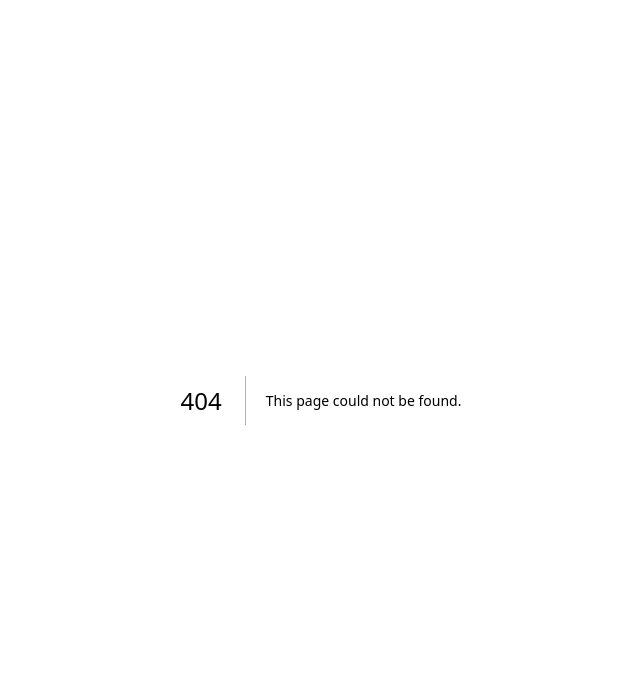
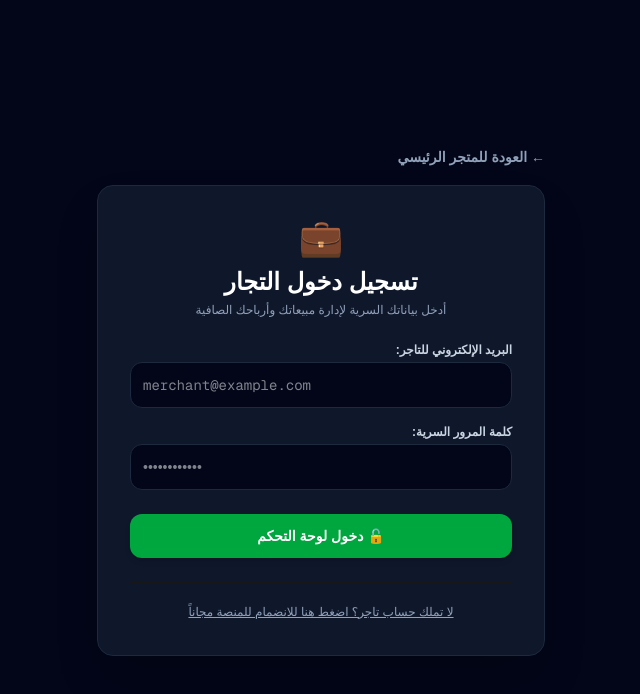
Before and after one commit to samsomprince-sys/dz-escrow-shop, a Next.js app: page /merchant/auth in a window 1280 px wide. Before the commit this address had no page. Shown: the top 694 px of the page, without its empty margins (319-959 px from the left). Built offline with nearby package versions, Linux system fonts and the light colour scheme; no server answers.

Commit message:
add full merchant authentication registration and login portal

```diff
--- /dev/null
+++ b/app/merchant/auth/page.tsx
@@ -0,0 +1,126 @@
+'use client';
+
+import { useState } from 'react';
+import { useRouter } from 'next/navigation';
+import { supabase } from '../../../lib/supabase';
+import Link from 'next/link';
+
+export default function MerchantAuthPage() {
+  const router = useRouter();
+  const [isSignUp, setIsSignUp] = useState(false); // التبديل بين الدخول وإنشاء حساب
+  const [email, setEmail] = useState('');
+  const [password, setPassword] = useState('');
+  const [loading, setLoading] = useState(false);
+
+  async function handleAuth(e: React.FormEvent) {
+    e.preventDefault();
+    if (!email || !password) {
+      alert('الرجاء ملء جميع الخانات أولاً!');
+      return;
+    }
+    setLoading(true);
+
+    if (isSignUp) {
+      // 1. عملية إنشاء حساب تاجر جديد في السيرفر
+      const { data, error } = await supabase.auth.signUp({
+        email: email,
+        password: password,
+      });
+
+      if (error) {
+        alert('حدث خطأ أثناء التسجيل: ' + error.message);
+      } else if (data?.user) {
+        // إنشاء محفظة مالية افتراضية فارغة تلقائياً للتاجر الجديد
+        await supabase.from('merchant_wallets').insert([
+          { merchant_id: data.user.id, total_earned_da: 0, pending_withdrawal_da: 0 }
+        ]);
+        alert('✓ تم إنشاء حساب التاجر الخاص بك بنجاح! يمكنك الدخول الآن.');
+        setIsSignUp(false);
+      }
+    } else {
+      // 2. عملية تسجيل الدخول للتاجر الحالي
+      const { data, error } = await supabase.auth.signInWithPassword({
+        email: email,
+        password: password,
+      });
+
+      if (error) {
+        alert('خطأ في تسجيل الدخول: ' + error.message);
+      } else if (data?.user) {
+        alert('✓ مرحباً بك مجدداً! تم فك قفل لوحة التحكم الخاصة بك.');
+        router.push('/merchant/dashboard'); // الانتقال الفوري للوحة التحكم
+      }
+    }
+    setLoading(false);
+  }
+
+  return (
+    <div className="min-h-screen bg-slate-950 flex flex-col items-center justify-center p-6" dir="rtl">
+      {/* زر العودة للرئيسية */}
+      <div className="w-full max-w-md mb-4 text-right">
+        <Link href="/" className="inline-flex items-center text-sm font-semibold text-slate-400 hover:text-green-500 transition-colors">
+          ← العودة للمتجر الرئيسي
+        </Link>
+      </div>
+
+      <div className="max-w-md w-full bg-slate-900 p-8 rounded-2xl border border-slate-800 text-right shadow-2xl">
+        <div className="text-center mb-6">
+          <span className="text-4xl">💼</span>
+          <h1 className="text-2xl font-bold text-white mt-2">
+            {isSignUp ? 'بوابة انضمام التجار الجدد' : 'تسجيل دخول التجار'}
+          </h1>
+          <p className="text-xs text-slate-400 mt-1">
+            {isSignUp ? 'أنشئ حسابك وابدأ في عرض سلعك الرقمية بأمان' : 'أدخل بياناتك السرية لإدارة مبيعاتك وأرباحك الصافية'}
+          </p>
+        </div>
+
+        <form onSubmit={handleAuth} className="space-y-4">
+          {/* خانة البريد الإلكتروني */}
+          <div>
+            <label className="block text-xs font-semibold text-slate-300 mb-1">البريد الإلكتروني للتاجر:</label>
+            <input
+              type="email"
+              value={email}
+              onChange={(e) => setEmail(e.target.value)}
+              className="w-full p-3 bg-slate-950 border border-slate-800 rounded-xl text-sm text-white focus:outline-none focus:border-green-500 text-left font-mono"
+              placeholder="merchant@example.com"
+              required
+            />
+          </div>
+
+          {/* خانة كلمة المرور */}
+          <div>
+            <label className="block text-xs font-semibold text-slate-300 mb-1">كلمة المرور السرية:</label>
+            <input
+              type="password"
+              value={password}
+              onChange={(e) => setPassword(e.target.value)}
+              className="w-full p-3 bg-slate-950 border border-slate-800 rounded-xl text-sm text-white focus:outline-none focus:border-green-500 text-left"
+              placeholder="••••••••••••"
+              required
+            />
+          </div>
+
+          {/* زر الإرسال الديناميكي */}
+          <button
+            type="submit"
+            disabled={loading}
+            className="w-full bg-green-600 hover:bg-green-700 text-white font-bold py-3 rounded-xl transition-all shadow-md text-sm mt-2"
+          >
+            {loading ? 'جاري معالجة الطلب في السيرفر...' : isSignUp ? '🚀 تسجيل حساب تاجر جديد' : '🔓 دخول لوحة التحكم'}
+          </button>
+        </form>
+
+        {/* زر التبديل الذكي بين الدخول والتسجيل */}
+        <div className="mt-6 text-center border-t border-slate-850 pt-4">
+          <button
+            onClick={() => setIsSignUp(!isSignUp)}
+            className="text-xs text-slate-400 hover:text-white underline transition-colors"
+          >
+            {isSignUp ? 'امتلك حساباً بالفعل؟ سجل دخولك من هنا' : 'لا تملك حساب تاجر؟ اضغط هنا للانضمام للمنصة مجاناً'}
+          </button>
+        </div>
+      </div>
+    </div>
+  );
+}
```
